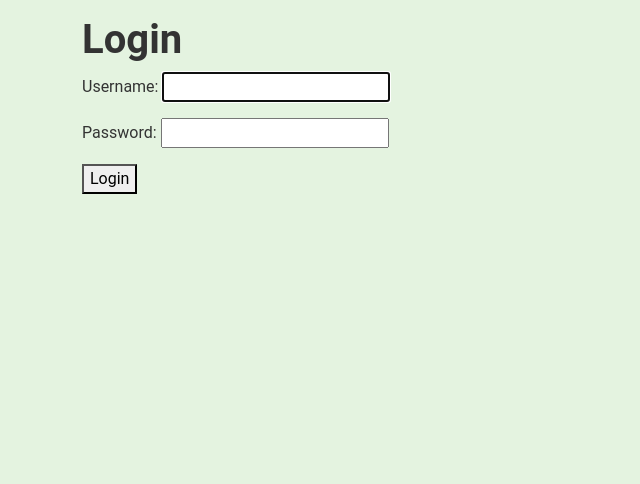
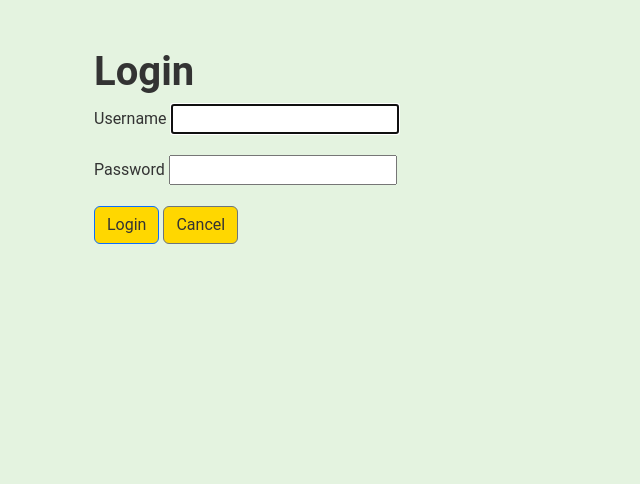
Before and after one commit to drakeg/solarpower_project, a Django app: page /login/ in a window 1280 px wide. Shown: the part 160-644 px from the top of the page, without its empty margins (0-640 px from the left). Run offline with Django 4.2, Linux system fonts and the light colour scheme.

Commit message:
ui: improve login form structure and validation

```diff
--- a/templates/login.html
+++ b/templates/login.html
@@ -1,13 +1,19 @@
-<!-- login.html -->
-
 {% extends 'base.html' %}
 {% block content %}
-<div class="login-container">
-    <h1>Login</h1>
-    <form method="post">
-        {% csrf_token %}
-        {{ form.as_p }}
-        <button type="submit">Login</button>
-    </form>
+<div class="container my-5">
+  <h1>Login</h1>
+  <form method="post" novalidate>
+    {% csrf_token %}
+    {{ form.non_field_errors }}
+    {% for field in form %}
+      <div class="mb-3">
+        <label for="{{ field.id_for_label }}" class="form-label">{{ field.label }}</label>
+        {{ field }}
+        {% for error in field.errors %}<div class="text-danger">{{ error }}</div>{% endfor %}
+      </div>
+    {% endfor %}
+    <button type="submit" class="btn btn-primary">Login</button>
+    <a href="{% url 'blog:home' %}" class="btn btn-secondary">Cancel</a>
+  </form>
 </div>
 {% endblock %}
```
